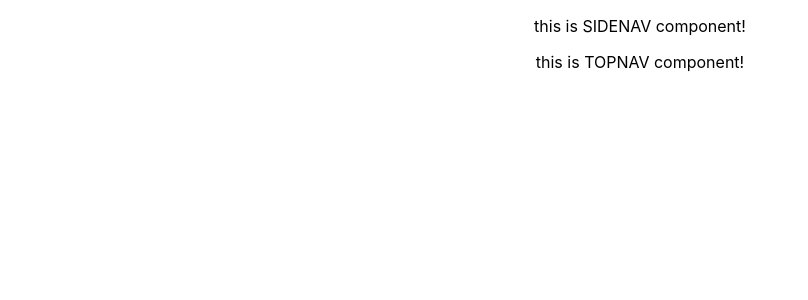
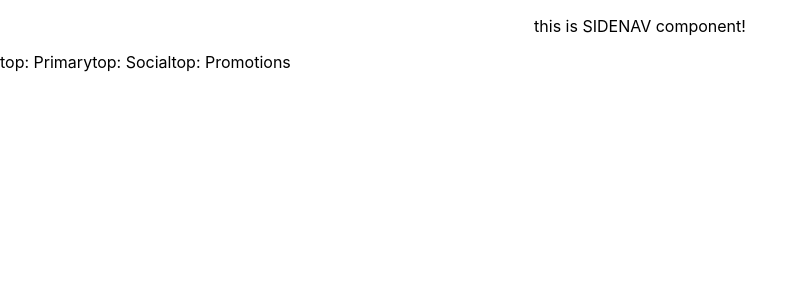
Before and after one commit to milosrancic/reactjs-gmail-clone, a React (Create React App) app: page / in a window 1280 px wide. Shown: the top 300 px of the page, without its empty margins (0-808 px from the left). Built offline with nearby package versions, Linux system fonts and the light colour scheme; the HTML template or start-up script is replaced by a standard one.

Commit message:
updated import statements

```diff
--- a/src/components/TopNav/TopNav.js
+++ b/src/components/TopNav/TopNav.js
@@ -1,5 +1,20 @@
 import React from "react";
+import "./TopNav.scss";
 
-const TopNav = () => <p>this is TOPNAV component!</p>
+import Social from "./Social/Social";
+import Promotions from "./Promotions/Promotions";
+import Primary from "./Primary/Primary";
+
+const TopNav = (props) => {
+  return (
+    <div className="TopNav">
+      <span style={{ display: "flex" }}>
+        <Primary />
+        <Social />
+        <Promotions />
+      </span>
+    </div >
+  )
+}
 
 export default TopNav;
--- /dev/null
+++ b/src/components/TopNav/TopNav.scss
@@ -0,0 +1,3 @@
+.TopNav {
+
+}
```
